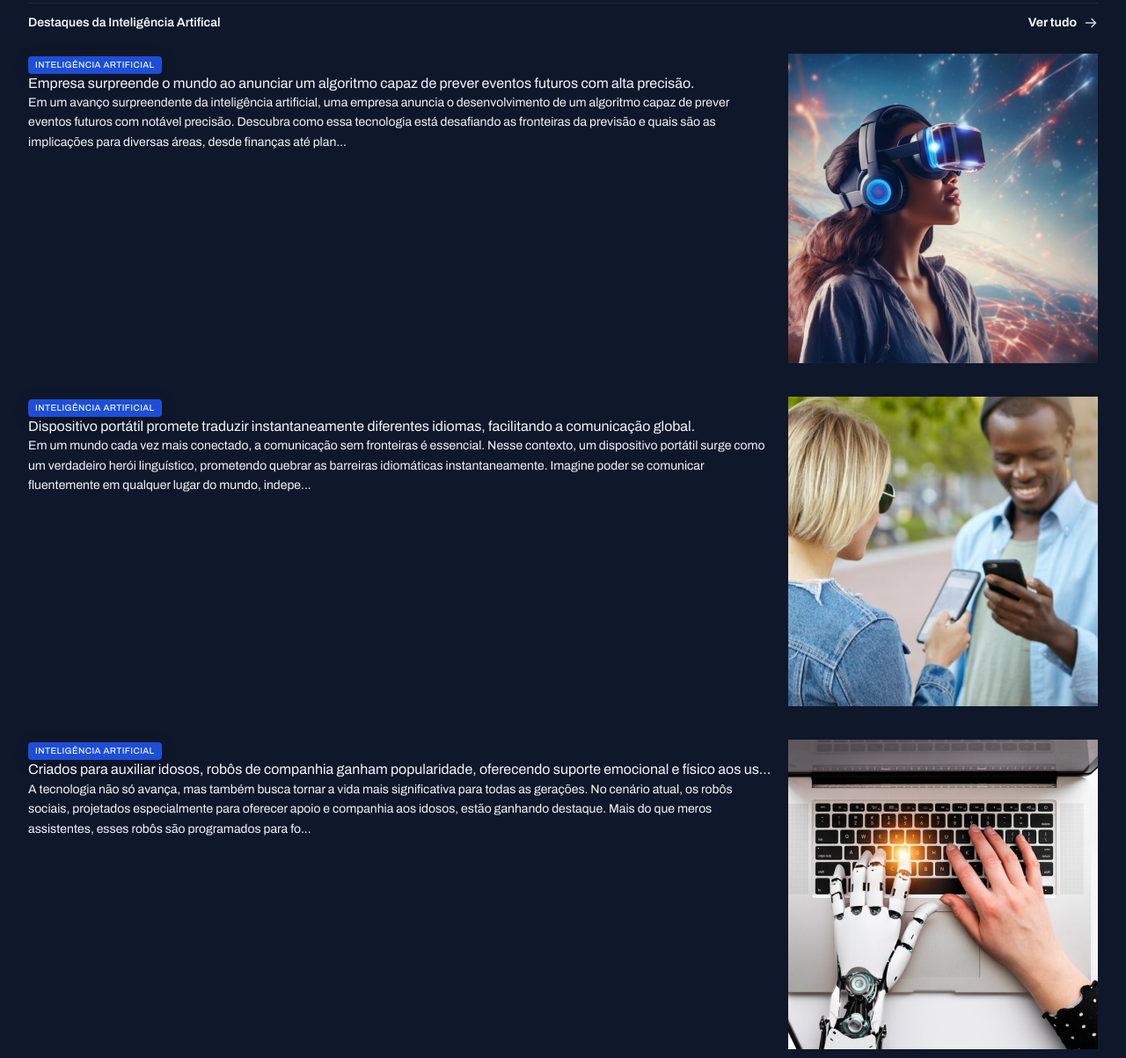
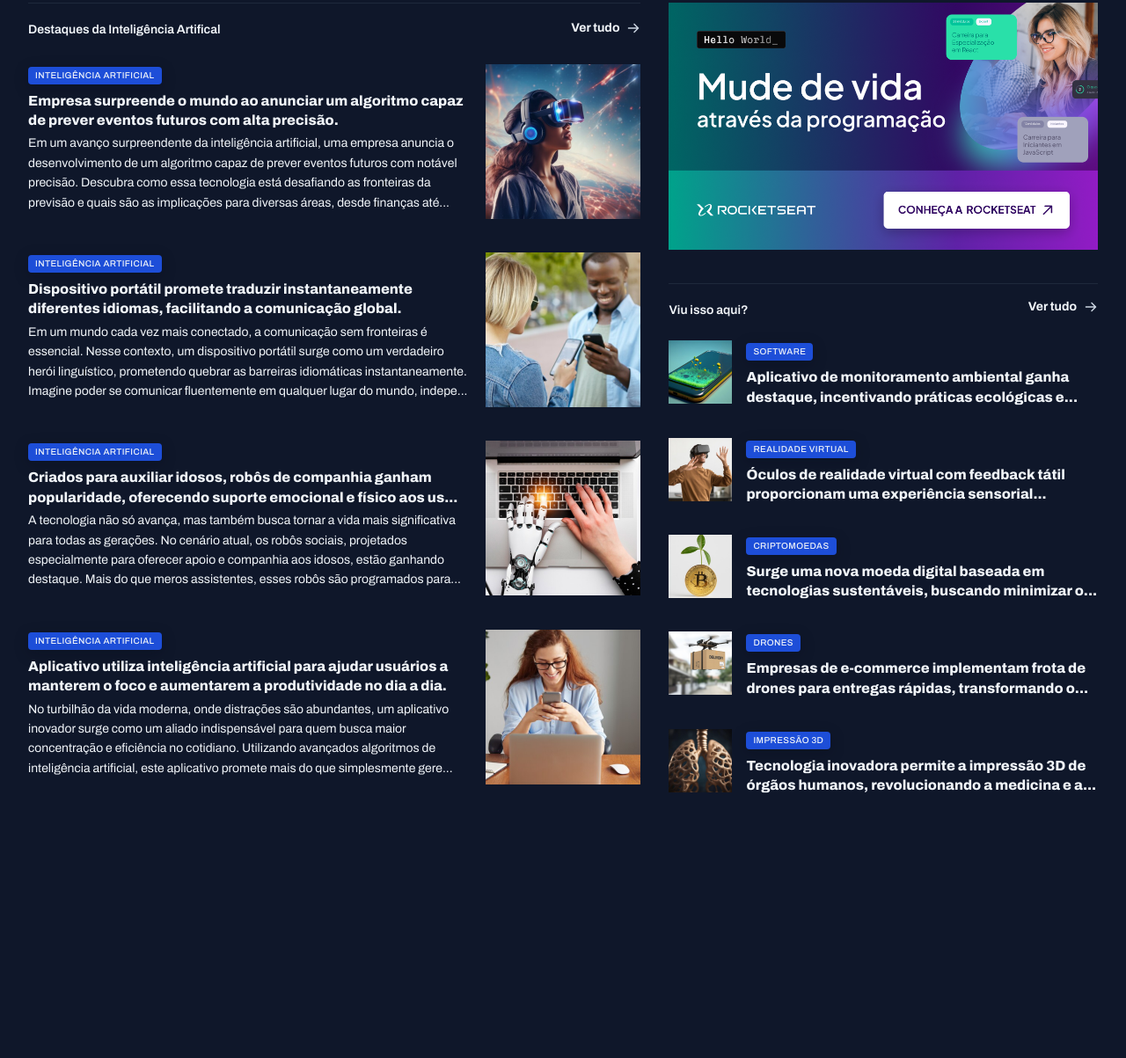
Before and after one commit to salesjnr/portal-de-noticias, a plain HTML site: page index.html in a window 1280 px wide. Shown: the part 1060-2263 px from the top of the page at 88% size. After the commit the page ends 2007 px from the top, so only its background shows below. Drawn offline with Linux system fonts and the light colour scheme.

Commit message:
estilizando os últimos cards

```diff
--- a/index.html
+++ b/index.html
@@ -163,7 +163,7 @@
               Empresa surpreende o mundo ao anunciar um algoritmo capaz de prever eventos futuros com alta precisão.
             </h3>
             <p class="text-sm">
-              Em um avanço surpreendente da inteligência artificial, uma empresa anuncia o desenvolvimento de um algoritmo capaz de prever eventos futuros com notável precisão. Descubra como essa tecnologia está desafiando as fronteiras da previsão e quais são as implicações para diversas áreas, desde finanças até plan...
+              Em um avanço surpreendente da inteligência artificial, uma empresa anuncia o desenvolvimento de um algoritmo capaz de prever eventos futuros com notável precisão. Descubra como essa tecnologia está desafiando as fronteiras da previsão e quais são as implicações para diversas áreas, desde finanças até...
             </p>
           </div>
           <div>
@@ -193,7 +193,7 @@
               Criados para auxiliar idosos, robôs de companhia ganham popularidade, oferecendo suporte emocional e físico aos us...
             </h3>
             <p class="text-sm">
-              A tecnologia não só avança, mas também busca tornar a vida mais significativa para todas as gerações. No cenário atual, os robôs sociais, projetados especialmente para oferecer apoio e companhia aos idosos, estão ganhando destaque. Mais do que meros assistentes, esses robôs são programados para fo...
+              A tecnologia não só avança, mas também busca tornar a vida mais significativa para todas as gerações. No cenário atual, os robôs sociais, projetados especialmente para oferecer apoio e companhia aos idosos, estão ganhando destaque. Mais do que meros assistentes, esses robôs são programados para...
             </p>
           </div>
           <div>
@@ -219,7 +219,7 @@
       </div>
     </section>
 
-    <div>
+    <aside>
       <div id="ads">
         <img src="/assets/Ads.png" alt="">
       </div>
@@ -242,7 +242,7 @@
             <div>
               <span class="content-tag">Software</span>
               <h3 class="text-xl">
-                Aplicativo de monitoramento ambiental ganha destaque, incentivando práticas ecológicas e pro...
+                Aplicativo de monitoramento ambiental ganha destaque, incentivando práticas ecológicas e...
               </h3>
             </div>
 
@@ -256,7 +256,7 @@
             <div>
               <span class="content-tag">Realidade Virtual</span>
               <h3 class="text-xl">
-                Óculos de realidade virtual com feedback tátil proporcionam uma experiência sensorial completa...
+                Óculos de realidade virtual com feedback tátil proporcionam uma experiência sensorial...
               </h3>
             </div>
 
@@ -270,7 +270,7 @@
             <div>
               <span class="content-tag">Criptomoedas</span>
               <h3 class="text-xl">
-                Surge uma nova moeda digital baseada em tecnologias sustentáveis, buscando minimizar o im...
+                Surge uma nova moeda digital baseada em tecnologias sustentáveis, buscando minimizar o...
               </h3>
             </div>
 
@@ -284,7 +284,7 @@
             <div>
               <span class="content-tag">Drones</span>
               <h3 class="text-xl">
-                Empresas de e-commerce implementam frota de drones para entregas rápidas, transformando o cen...
+                Empresas de e-commerce implementam frota de drones para entregas rápidas, transformando o...
               </h3>
             </div>
 
@@ -298,14 +298,14 @@
             <div>
               <span class="content-tag">Impressão 3D</span>
               <h3 class="text-xl">
-                Tecnologia inovadora permite a impressão 3D de órgãos humanos, revolucionando a medicina e a lis...
+                Tecnologia inovadora permite a impressão 3D de órgãos humanos, revolucionando a medicina e a...
               </h3>
             </div>
 
           </article>
         </div>
       </section>
-    </div>
+    </aside>
   </main>
 </body>
 </html>
--- a/styles/global.css
+++ b/styles/global.css
@@ -15,7 +15,7 @@
   --font-family: 'Archivo', sans-serif;
   --h1: 800 24px/135% var(--font-family);
   --h2: 800 16px/140% var(--font-family);
-  --h3: 800 14px/140% var(--font-family);
+  --h3: 800 16px/140% var(--font-family);
   --text-span: 600 14px/145% var(--font-family);
   --text: 400 16px/140% var(--font-family);
   --text-sm: 400 14px/160% var(--font-family);
@@ -50,8 +50,16 @@
   margin-inline: auto;
 }
 main {
-  margin-top: 40px;
-  gap: 80px;
+  margin-block: 40px;
+  row-gap: 80px;
+  column-gap: 32px;
+
+  grid-template-columns: 2fr 1.4fr;
+
+  grid-template-areas:
+  "featured featured"
+  "weekly weekly"
+  "ai aside" ;
 }
 
 .content-tag {
--- a/styles/sections.css
+++ b/styles/sections.css
@@ -21,6 +21,7 @@
 }
 
 #featured {
+  grid-area: featured;
   img {
     height: 100%;
     object-fit: cover;
@@ -60,6 +61,7 @@
 }
 
 #weekly {
+  grid-area: weekly;
   &>div {
     grid-template-columns: repeat(4, 292px);
   }
@@ -83,3 +85,34 @@
     }
   }
 }
+
+#ai {
+  grid-area: ai;
+  img {
+    width: 176px;
+    aspect-ratio: 1/1;
+    object-fit: cover;
+  }
+
+  h3 {
+    margin-block: 8px 4px;
+  }
+}
+
+aside {
+  grid-area: aside;
+}
+
+#more {
+  margin-top: 32px;
+
+  h3 {
+    margin-top: 8px;
+  }
+
+  img {
+    width: 72px;
+    aspect-ratio: 1/1;
+    object-fit: cover;
+  }
+}
--- a/styles/utility.css
+++ b/styles/utility.css
@@ -24,11 +24,11 @@
 }
 
 .text-xl {
-  font: (--h2);
+  font: var(--h2);
 }
 
 .text-lg {
-  font: (--h3);
+  font: var(--h3);
 }
 
 .text-sm {
```
